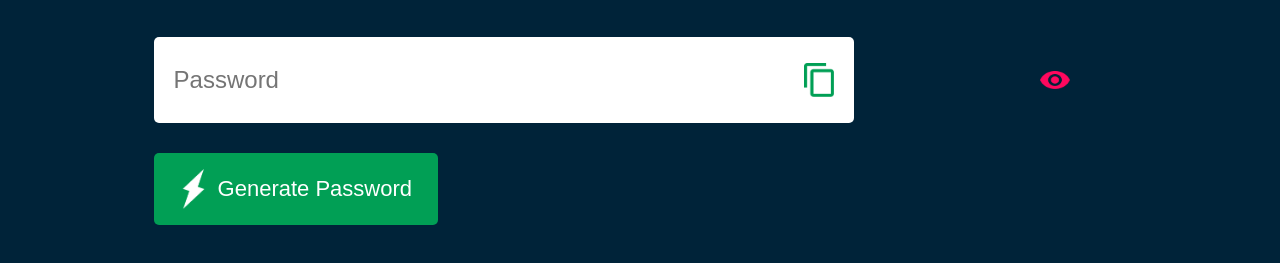
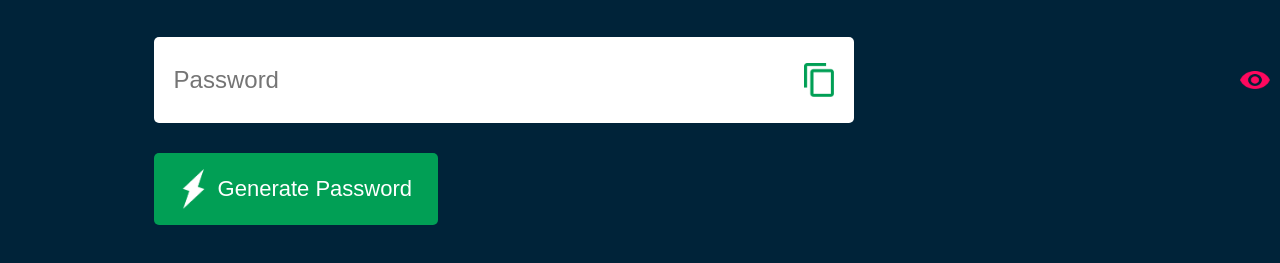
Before and after one commit to mohammad-zaidansari/random-pass-generate, a plain HTML site: page index.html in a window 1280 px wide. Shown: the part 271-534 px from the top of the page. Drawn offline with Linux system fonts and the light colour scheme.

Commit message:
Update style.css

```diff
--- a/style.css
+++ b/style.css
@@ -76,5 +76,5 @@ body{
 
 #eyeicon{
     position: absolute;
-    right: 210px;
+    right: 10px;
 }
```
